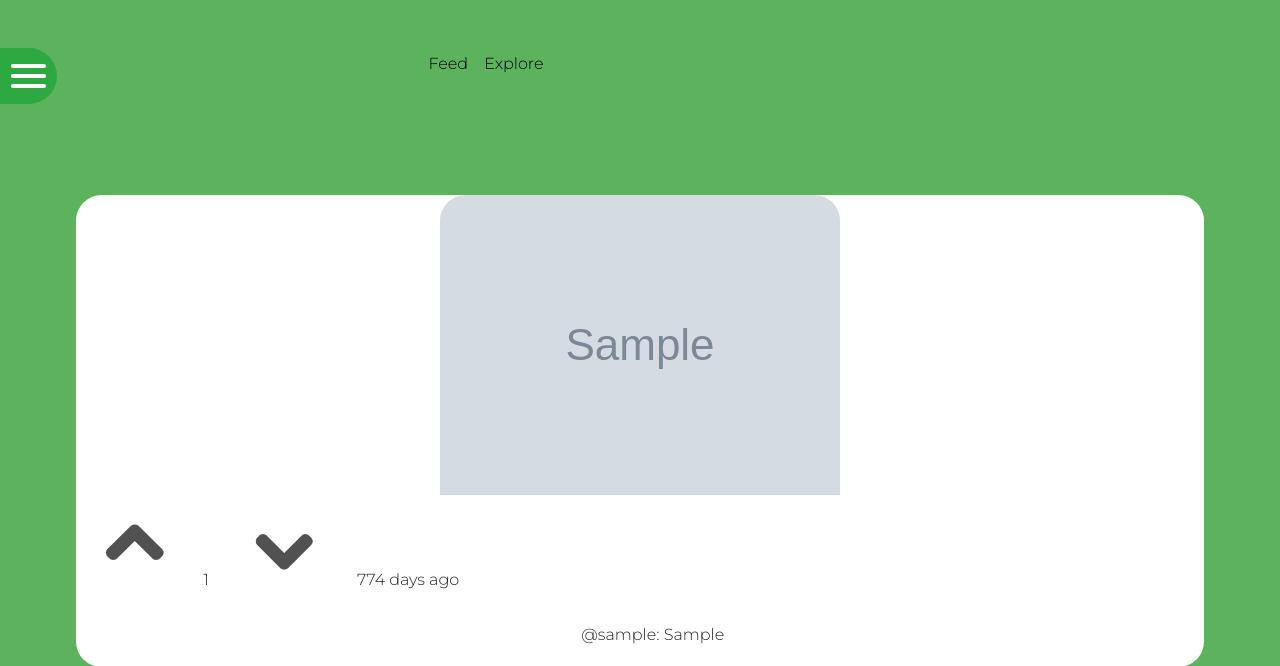
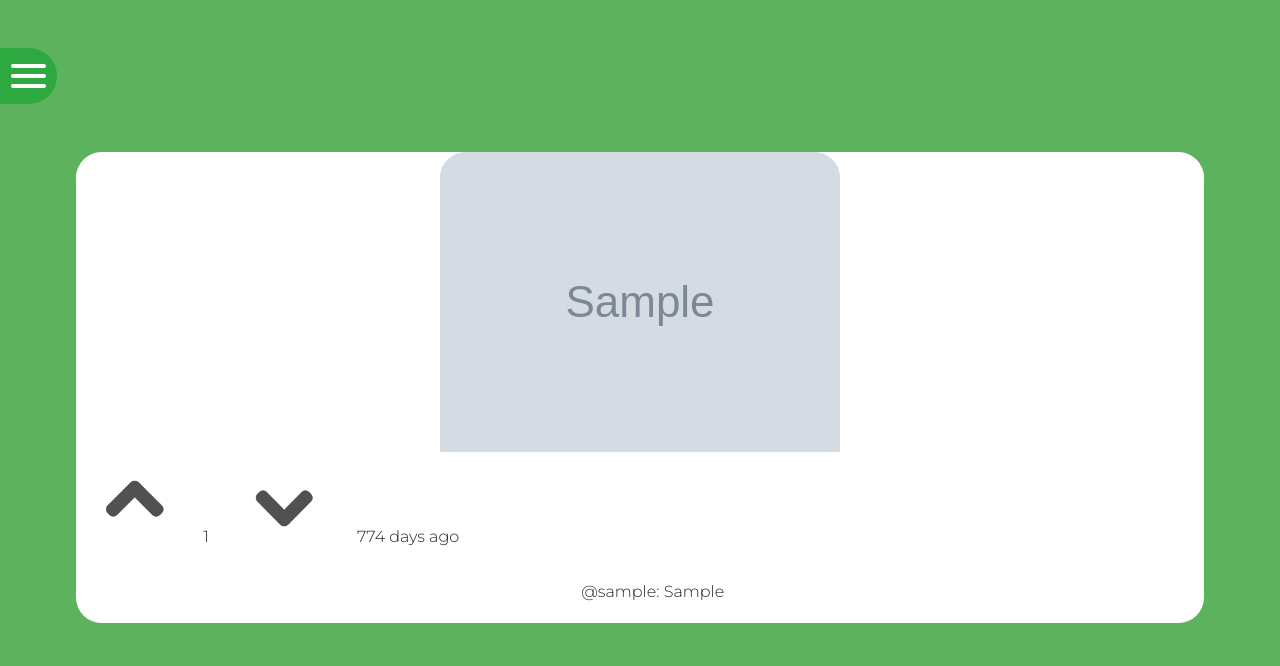
Before and after one commit to Chris-C3A/ACDP-Sustainability-Hackathon, a Flask app: page /feed in a window 1280 px wide. Shown: the top 666 px of the page. Run offline with Flask 2, Linux system fonts and the light colour scheme; a user stored in the database is signed in; tables that the repository leaves empty hold one stand-in row (values such as "Sample post"); grey boxes marked "Sample" are stand-in pictures.

Commit message:
Move explore back into main menu

```diff
--- a/app/templates/base.html
+++ b/app/templates/base.html
@@ -36,7 +36,6 @@
 
   <body>
     <section class="hero is-fullheight">
-      {% block feedbar %} {% endblock %}
       <input type="checkbox" id="overlay-input" />
       <label for="overlay-input" id="overlay-button" onclick="toggleMap()"
         ><span></span
@@ -47,6 +46,7 @@
           {% if current_user.is_authenticated %}
           <li><a href="/post/new">New Post</a></li>
           <li><a href="/feed">Feed</a></li>
+          <li><a href="/explore">Explore</a></li>
           <li><a href="/map/get_locations">Social Map</a></li>
           <li><a href="/profile">Profile</a></li>
           <li><a href="/findFriends">Add Friends</a></li>
--- a/app/templates/postGen.html
+++ b/app/templates/postGen.html
@@ -61,9 +61,3 @@
 <h1>Please Login to See Posts</h1>
 {% endif %}
 {% endblock %}
-{% block feedbar %}
-<div class="side-buttons">
-    <a href="/feed"><button id="left">Feed</button></a>
-    <a href="/explore"><button id="right">Explore</button></a>
-  </div>
-{% endblock %}
```
